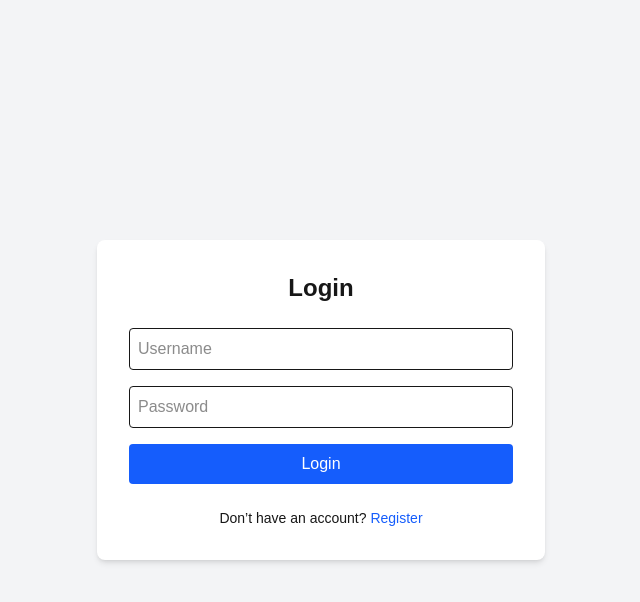
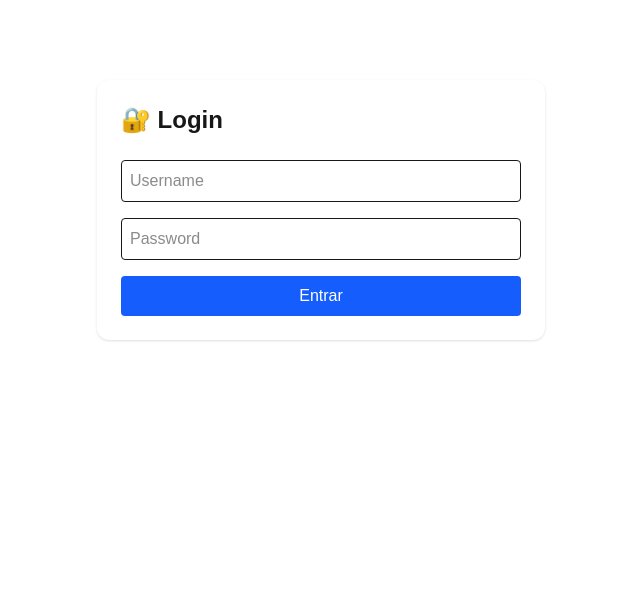
Before and after one commit to TheRealCocky/rotatelink-frontend, a Next.js app: page /auth/login in a window 1280 px wide. Shown: the top 602 px of the page, without its empty margins (319-959 px from the left). Built offline with nearby package versions, Linux system fonts and the light colour scheme.

Commit message:
ajustando a page login

```diff
--- a/src/app/auth/login/page.tsx
+++ b/src/app/auth/login/page.tsx
@@ -1,55 +1,69 @@
 'use client';
 import { useState } from 'react';
-import { login } from '@/server/api';
 import { useRouter } from 'next/navigation';
 
-export default function Page() {
+export default function LoginPage() {
     const [username, setUsername] = useState('');
     const [password, setPassword] = useState('');
+    const [loading, setLoading] = useState(false);
+    const [error, setError] = useState('');
     const router = useRouter();
 
     const handleLogin = async () => {
-        const res = await login(username, password);
-        if (res.access_token) {
-            localStorage.setItem('token', res.access_token);
-            router.push('/dashboard/index');
-        } else {
-            alert('Page failed: check username/password');
+        setLoading(true);
+        setError('');
+
+        try {
+            const res = await fetch('https://linkrotatorserver.onrender.com/auth/signin', {
+                method: 'POST',
+                headers: {
+                    'Content-Type': 'application/json',
+                },
+                body: JSON.stringify({ username, password }),
+            });
+
+            if (!res.ok) {
+                throw new Error('Login failed');
+            }
+
+            const data = await res.json();
+            localStorage.setItem('token', data.accessToken);
+            router.push('/dashboard');
+        } catch (err: any) {
+            setError(err.message || 'Something went wrong');
+        } finally {
+            setLoading(false);
         }
     };
 
     return (
-        <div className="flex items-center justify-center min-h-screen bg-gray-100">
-            <div className="bg-white shadow-md rounded-lg p-8 w-full max-w-md">
-                <h1 className="text-2xl font-bold mb-6 text-center">Login</h1>
-                <div className="flex flex-col gap-4">
+        <div className="max-w-md mx-auto mt-20 p-6 bg-white rounded-xl shadow">
+            <h1 className="text-2xl font-bold mb-6">🔐 Login</h1>
+
             <input
-                        className="border p-2 rounded"
+                type="text"
                 placeholder="Username"
                 value={username}
-                        onChange={e => setUsername(e.target.value)}
+                onChange={(e) => setUsername(e.target.value)}
+                className="border p-2 rounded w-full mb-4"
             />
             <input
                 type="password"
-                        className="border p-2 rounded"
                 placeholder="Password"
                 value={password}
-                        onChange={e => setPassword(e.target.value)}
+                onChange={(e) => setPassword(e.target.value)}
+                className="border p-2 rounded w-full mb-4"
             />
+
             <button
-                        className="bg-blue-600 text-white p-2 rounded hover:bg-blue-700"
                 onClick={handleLogin}
+                disabled={loading}
+                className="bg-blue-600 text-white w-full p-2 rounded hover:bg-blue-700 disabled:bg-gray-400"
             >
-                        Login
+                {loading ? 'Carregando...' : 'Entrar'}
             </button>
-                    <p className="text-sm text-center mt-2">
-                        Don’t have an account?{' '}
-                        <a href="/auth/register" className="text-blue-600 hover:underline">
-                            Register
-                        </a>
-                    </p>
-                </div>
-            </div>
+
+            {error && <p className="text-red-500 text-sm mt-3">{error}</p>}
         </div>
     );
 }
--- a/src/app/auth/register/page.tsx
+++ b/src/app/auth/register/page.tsx
@@ -44,7 +44,7 @@ export default function Page() {
                     </button>
                     <p className="text-sm text-center mt-2">
                         Already have an account?{' '}
-                        <a href="/auth/Page" className="text-blue-600 hover:underline">
+                        <a href="/auth/login" className="text-blue-600 hover:underline">
                             Login
                         </a>
                     </p>
```
Lines whose indentation alone changed are shown as unchanged.
